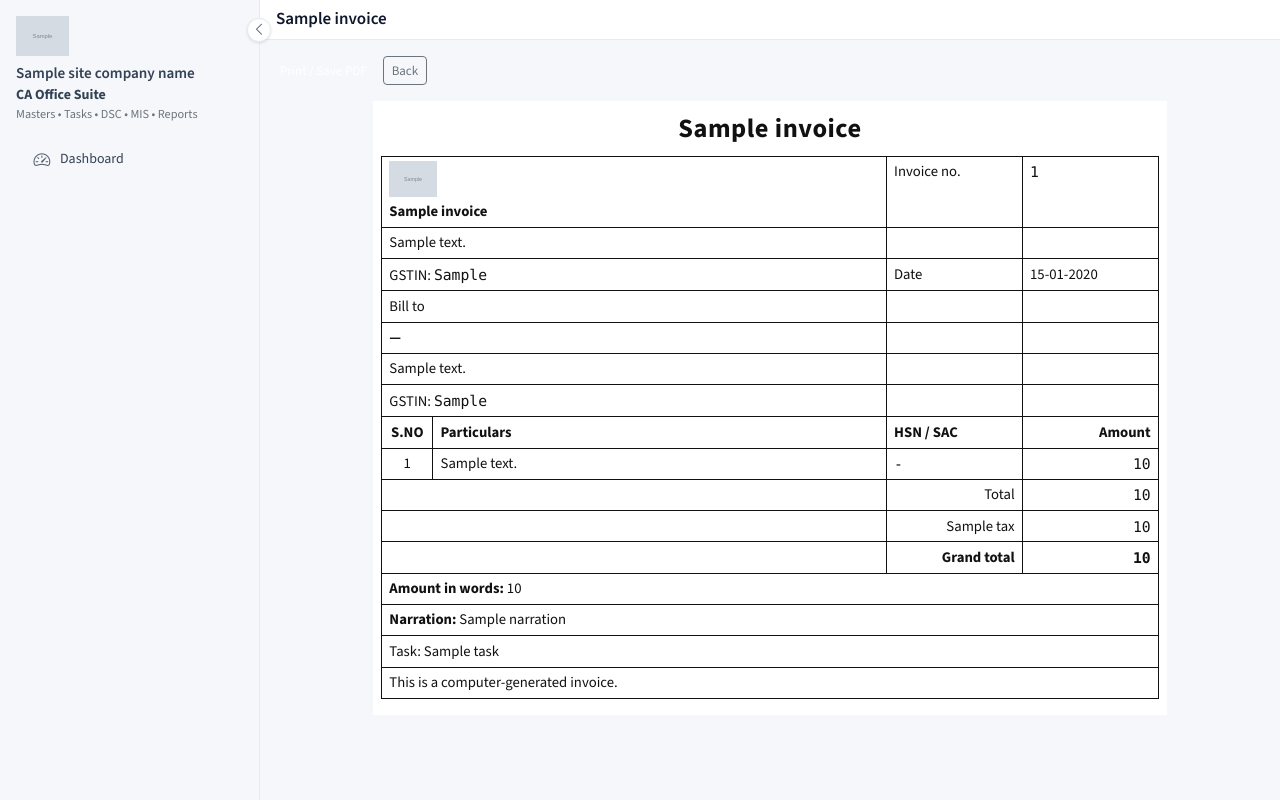
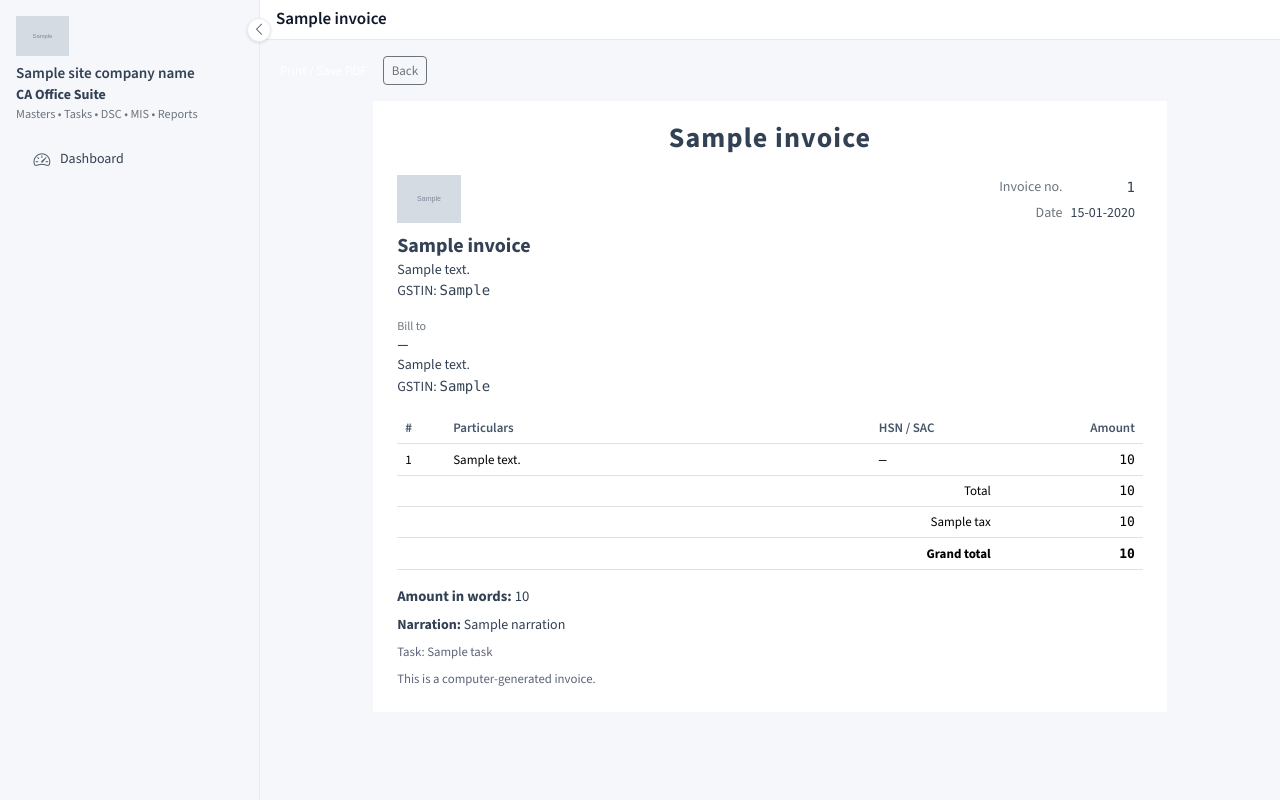
Before and after one commit to antonyedgar-coder/office_suite, a Django app: template templates/accounts/sales_invoice_print.html in a window 1280 px wide. Run offline with Django 5.2, Linux system fonts and the light colour scheme; the template is opened without the code that fills it: most values are stand-ins (such as "Sample title", 1, 10 or a date in 2020); grey boxes marked "Sample" are stand-in pictures; parts of the project's set-up code (start-up, migrations or seed data) failed here and were passed over.

Commit message:
Open Trial Balance groups and ledgers for the selected period.
The PDF uses larger type with bold headings and separate debit and credit totals, and sales invoices use the earlier sheet again.

Co-authored-by: Cursor <cursoragent@cursor.com>

```diff
--- a/accounts/urls.py
+++ b/accounts/urls.py
@@ -60,6 +60,11 @@ urlpatterns = [
     path("vouchers/<int:pk>/invoice/", views.sales_invoice_print, name="accounts_sales_invoice_print"),
     path("unbilled/", views.unbilled_tasks, name="accounts_unbilled_tasks"),
     path("reports/trial-balance/", views.report_trial_balance, name="accounts_trial_balance"),
+    path(
+        "reports/trial-balance/group/<int:pk>/",
+        views.report_trial_balance_group,
+        name="accounts_trial_balance_group",
+    ),
     path("reports/profit-loss/", views.report_profit_loss, name="accounts_profit_loss"),
     path("reports/balance-sheet/", views.report_balance_sheet, name="accounts_balance_sheet"),
     path("reports/ledger/", views.report_ledger, name="accounts_ledger"),
--- a/templates/accounts/sales_invoice_print.html
+++ b/templates/accounts/sales_invoice_print.html
@@ -8,47 +8,25 @@
     max-width: 210mm;
     margin: 0 auto;
     background: #fff;
-    padding: 0.75rem 0.5rem 1rem;
-    color: #111;
-    font-size: 0.92rem;
+    padding: 1.25rem 1.5rem 1.5rem;
   }
   .invoice-heading {
-    font-size: 1.65rem;
+    font-size: 1.75rem;
     font-weight: 700;
-    letter-spacing: 0.02em;
+    letter-spacing: 0.04em;
     text-align: center;
-    margin: 0 0 0.65rem;
+    margin: 0 0 1.25rem;
   }
-  table.invoice-grid {
-    width: 100%;
-    border-collapse: collapse;
-    background: #fff;
-  }
-  table.invoice-grid th,
-  table.invoice-grid td {
-    border: 1px solid #111;
-    padding: 0.28rem 0.45rem;
-    vertical-align: top;
-  }
-  table.invoice-grid .firm-name,
-  table.invoice-grid .buyer-name { font-weight: 700; }
-  table.invoice-grid .meta-label { white-space: nowrap; }
-  table.invoice-grid .col-sno { width: 3.2rem; text-align: center; }
-  table.invoice-grid .col-hsn { width: 8.5rem; }
-  table.invoice-grid .col-amt { width: 8.5rem; }
-  table.invoice-grid thead th {
-    font-weight: 700;
-    text-align: left;
-    background: #fff;
-  }
-  table.invoice-grid .num { text-align: right; font-variant-numeric: tabular-nums; }
-  table.invoice-grid .item-note { font-size: 0.82rem; margin-top: 0.1rem; }
-  table.invoice-grid .grand td { font-weight: 700; }
-  table.invoice-grid .plain td { border-left: 1px solid #111; border-right: 1px solid #111; }
+  .invoice-firm { font-size: 1.25rem; font-weight: 700; }
+  .invoice-meta td { padding: 0.15rem 0.5rem 0.15rem 0; vertical-align: top; }
+  .invoice-sheet table.invoice-lines th,
+  .invoice-sheet table.invoice-lines td { padding: 0.4rem 0.5rem; }
+  .invoice-words { font-size: 0.92rem; }
+  .invoice-note { font-size: 0.8rem; color: #5c6478; }
   @media print {
     .no-print, .sidebar, .topbar, aside, .sidebar-collapse-toggle, .offcanvas, .btn { display: none !important; }
     .app-shell, .content, .container { display: block !important; width: 100% !important; max-width: none !important; padding: 0 !important; margin: 0 !important; }
-    .invoice-sheet { max-width: none; padding: 0; }
+    .invoice-sheet { max-width: none; }
   }
 </style>
 {% endblock %}
@@ -59,109 +37,77 @@
   </div>
   <div class="invoice-sheet">
     <h1 class="invoice-heading">{{ invoice.title }}</h1>
-    <table class="invoice-grid">
-      <colgroup>
-        <col class="col-sno">
-        <col>
-        <col class="col-hsn">
-        <col class="col-amt">
-      </colgroup>
+    <div class="d-flex justify-content-between align-items-start gap-3 mb-3">
+      <div>
+        {% if invoice.logo_url %}
+          <img src="{{ invoice.logo_url }}" alt="" style="max-height:48px" class="mb-2" />
+        {% endif %}
+        <div class="invoice-firm">{{ invoice.company_name|default:"—" }}</div>
+        {% if invoice.company_address %}<div>{{ invoice.company_address }}</div>{% endif %}
+        {% if invoice.company_gstin %}<div>GSTIN: <span class="mono">{{ invoice.company_gstin }}</span></div>{% endif %}
+      </div>
+      <div class="text-end">
+        <table class="invoice-meta ms-auto">
+          <tr><td class="text-secondary">Invoice no.</td><td class="mono">{{ invoice.number }}</td></tr>
+          <tr><td class="text-secondary">Date</td><td>{{ invoice.date|date:"d-m-Y" }}</td></tr>
+          {% if invoice.is_gst and invoice.place_of_supply %}
+            <tr><td class="text-secondary">Place of supply</td><td>{{ invoice.place_of_supply }}</td></tr>
+          {% endif %}
+        </table>
+      </div>
+    </div>
+    <div class="mb-3">
+      <div class="text-secondary small">Bill to</div>
+      <div class="fw-semibold">{{ invoice.buyer_name|default:"—" }}</div>
+      {% if invoice.buyer_address %}<div>{{ invoice.buyer_address }}</div>{% endif %}
+      {% if invoice.buyer_gstin %}<div>GSTIN: <span class="mono">{{ invoice.buyer_gstin }}</span></div>{% endif %}
+    </div>
+    <table class="table table-sm invoice-lines">
+      <thead>
+        <tr>
+          <th style="width:3rem">#</th>
+          <th>Particulars</th>
+          <th style="width:8rem">HSN / SAC</th>
+          <th class="text-end" style="width:9rem">Amount</th>
+        </tr>
+      </thead>
       <tbody>
-        <tr>
-          <td colspan="2" class="firm-name">
-            {% if invoice.logo_url %}
-              <img src="{{ invoice.logo_url }}" alt="" style="max-height:36px; display:block; margin-bottom:0.25rem" />
-            {% endif %}
-            {{ invoice.company_name|default:"—" }}
-          </td>
-          <td class="meta-label">Invoice no.</td>
-          <td class="mono">{{ invoice.number }}</td>
-        </tr>
-        <tr>
-          <td colspan="2">{{ invoice.company_address|default:"" }}</td>
-          <td></td>
-          <td></td>
-        </tr>
-        <tr>
-          <td colspan="2">{% if invoice.company_gstin %}GSTIN: <span class="mono">{{ invoice.company_gstin }}</span>{% endif %}</td>
-          <td class="meta-label">Date</td>
-          <td>{{ invoice.date|date:"d-m-Y" }}</td>
-        </tr>
-        <tr>
-          <td colspan="2">Bill to</td>
-          <td class="meta-label">{% if invoice.is_gst %}Place of supply{% endif %}</td>
-          <td>{% if invoice.is_gst %}{{ invoice.place_of_supply }}{% endif %}</td>
-        </tr>
-        <tr>
-          <td colspan="2" class="buyer-name">{{ invoice.buyer_name|default:"—" }}</td>
-          <td></td>
-          <td></td>
-        </tr>
-        <tr>
-          <td colspan="2">{{ invoice.buyer_address|default:"" }}</td>
-          <td></td>
-          <td></td>
-        </tr>
-        <tr>
-          <td colspan="2">{% if invoice.buyer_gstin %}GSTIN: <span class="mono">{{ invoice.buyer_gstin }}</span>{% endif %}</td>
-          <td></td>
-          <td></td>
-        </tr>
-        <tr>
-          <th class="col-sno">S.NO</th>
-          <th>Particulars</th>
-          <th>HSN / SAC</th>
-          <th class="num">Amount</th>
-        </tr>
         {% for item in invoice.items %}
           <tr>
-            <td class="col-sno">{{ forloop.counter }}</td>
+            <td>{{ forloop.counter }}</td>
             <td>
               {{ item.description }}
-              {% if item.is_pure_agent %}<div class="item-note">Recovered at actuals — Rule 33. No GST.</div>{% endif %}
+              {% if item.is_pure_agent %}<div class="small text-secondary">Recovered at actuals — Rule 33. No GST.</div>{% endif %}
             </td>
-            <td class="mono">{{ item.hsn|default:"-" }}</td>
-            <td class="num mono">{{ item.amount_display }}</td>
+            <td class="mono">{{ item.hsn|default:"—" }}</td>
+            <td class="text-end mono">{{ item.amount_display }}</td>
           </tr>
         {% empty %}
-          <tr><td colspan="4">No line items.</td></tr>
+          <tr><td colspan="4" class="text-secondary">No line items.</td></tr>
         {% endfor %}
         <tr>
-          <td colspan="2"></td>
-          <td class="num">Total</td>
-          <td class="num mono">{{ invoice.taxable_total_display }}</td>
+          <td colspan="3" class="text-end">Total</td>
+          <td class="text-end mono">{{ invoice.taxable_total_display }}</td>
         </tr>
         {% for tax in invoice.tax_rows %}
           <tr>
-            <td colspan="2"></td>
-            <td class="num">{{ tax.label }}</td>
-            <td class="num mono">{{ tax.amount_display }}</td>
+            <td colspan="3" class="text-end">{{ tax.label }}</td>
+            <td class="text-end mono">{{ tax.amount_display }}</td>
           </tr>
         {% endfor %}
-        <tr class="grand">
-          <td colspan="2"></td>
-          <td class="num">Grand total</td>
-          <td class="num mono">{{ invoice.grand_total_display }}</td>
-        </tr>
         <tr>
-          <td colspan="4"><strong>Amount in words:</strong> {{ invoice.amount_in_words }}</td>
-        </tr>
-        {% if invoice.narration %}
-          <tr>
-            <td colspan="4"><strong>Narration:</strong> {{ invoice.narration }}</td>
-          </tr>
-        {% endif %}
-        {% if invoice.tasks %}
-          <tr>
-            <td colspan="4">Task:
-              {% for t in invoice.tasks %}{{ t.display_title }}{% if not forloop.last %}, {% endif %}{% endfor %}
-            </td>
-          </tr>
-        {% endif %}
-        <tr>
-          <td colspan="4">This is a computer-generated invoice.</td>
+          <th colspan="3" class="text-end">Grand total</th>
+          <th class="text-end mono">{{ invoice.grand_total_display }}</th>
         </tr>
       </tbody>
     </table>
+    <p class="invoice-words mb-2"><strong>Amount in words:</strong> {{ invoice.amount_in_words }}</p>
+    {% if invoice.narration %}<p class="mb-2"><strong>Narration:</strong> {{ invoice.narration }}</p>{% endif %}
+    {% if invoice.tasks %}
+      <p class="invoice-note mb-2">Task:
+        {% for t in invoice.tasks %}{{ t.display_title }}{% if not forloop.last %}, {% endif %}{% endfor %}
+      </p>
+    {% endif %}
+    <p class="invoice-note mb-0">This is a computer-generated invoice.</p>
   </div>
 {% endblock %}
```
Also changed, not shown: accounts/export.py (+51 -14 lines), accounts/services.py (+33 -6 lines), accounts/tests.py (+93 -1 lines), accounts/views.py (+80 -16 lines), static/js/tb_row_nav.js (added, +79 -0 lines), templates/accounts/report_trial_balance.html (+36 -6 lines).
